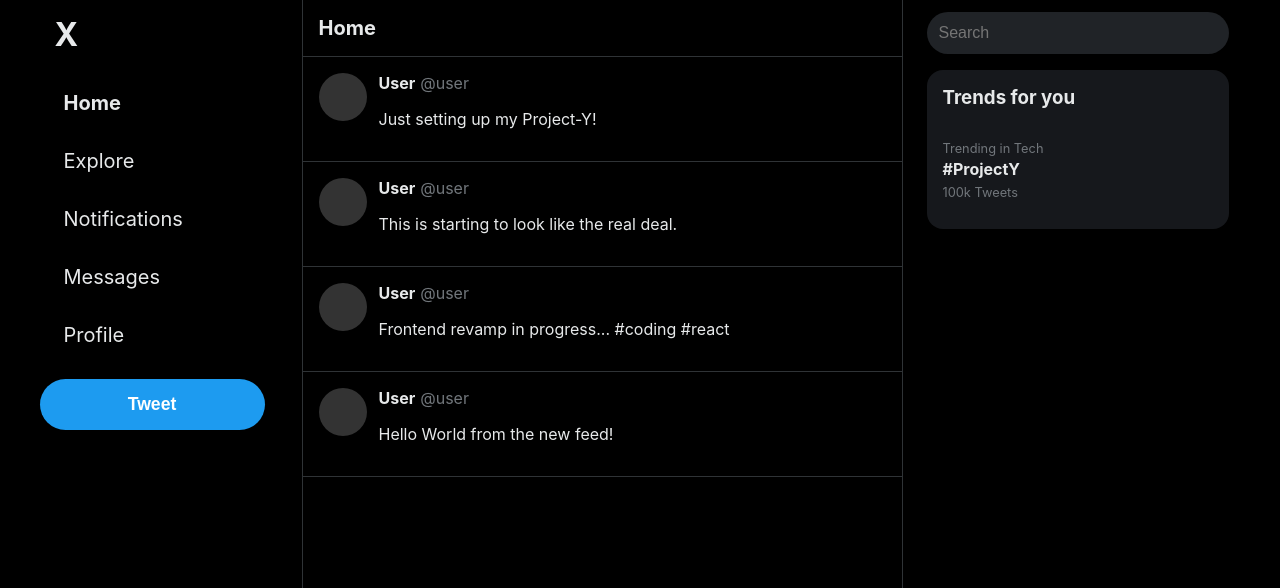
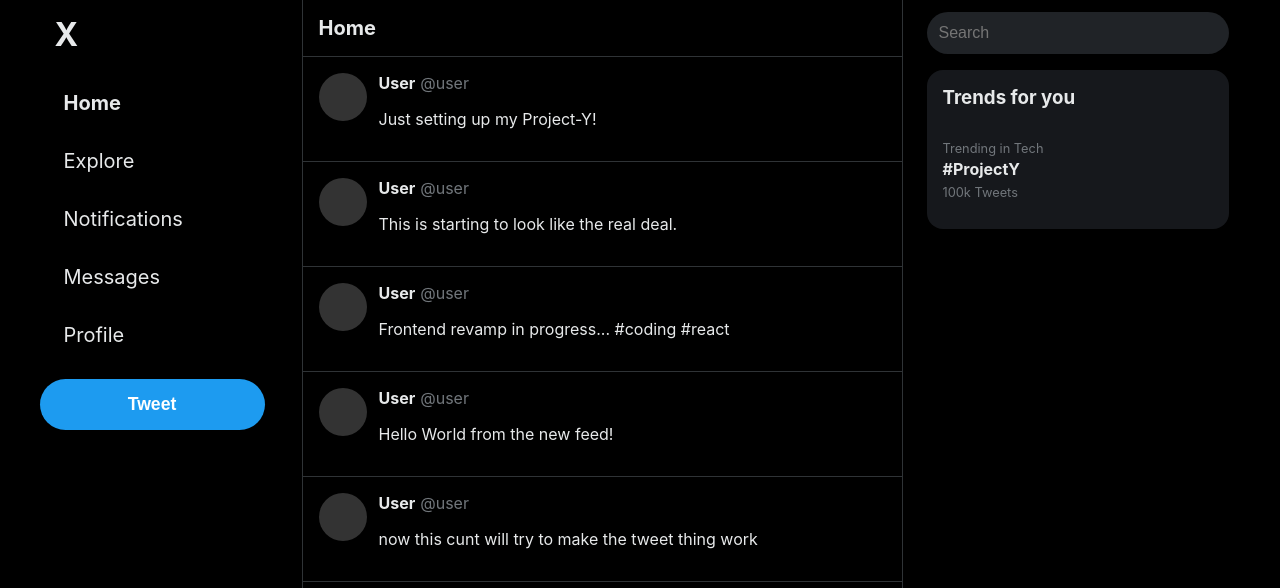
Before and after one commit to GamalAsraan/Project-Y, a React (Vite) app in the folder frontend/: page / in a window 1280 px wide. Shown: the top 588 px of the page. Built offline with nearby package versions, Linux system fonts and the light colour scheme.

Commit message:
Starting with the tweet button

```diff
--- a/frontend/src/App.jsx
+++ b/frontend/src/App.jsx
@@ -17,7 +17,8 @@ function App() {
         { id: 1, content: "Just setting up my Project-Y!" },
         { id: 2, content: "This is starting to look like the real deal." },
         { id: 3, content: "Frontend revamp in progress... #coding #react" },
-        { id: 4, content: "Hello World from the new feed!" }
+        { id: 4, content: "Hello World from the new feed!" },
+        { id: 5, content: "now this cunt will try to make the tweet thing work"}
       ])
       setLoading(false)
     }, 2000)
```
